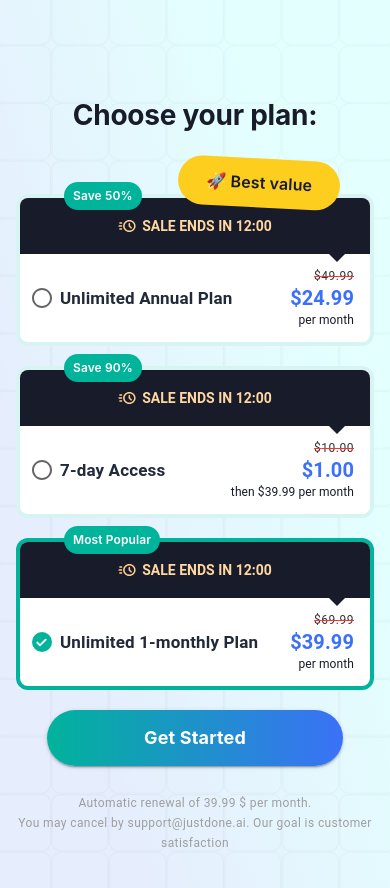
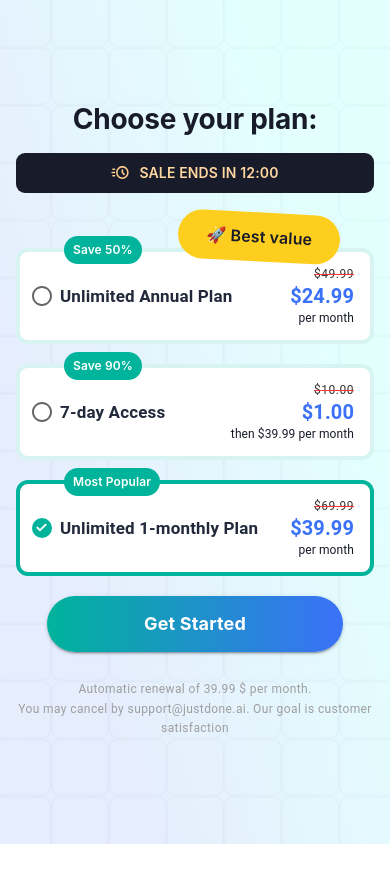
Before and after one commit to xanderrybalov/rybalov-manifest, a Next.js app: page /pricing in a window 390 px wide. Shown: the top 888 px of the page. After the commit the page ends 844 px from the top, so only its background shows below. Built offline with nearby package versions, Linux system fonts and the light colour scheme.

Commit message:
fix: refactoring code and added Timer component

```diff
--- a/src/app/pricing/PricingTable.tsx
+++ b/src/app/pricing/PricingTable.tsx
@@ -1,9 +1,16 @@
 'use client';
 import React, { useState } from 'react';
-import { Container, Typography, Box, useTheme } from '@mui/material';
+import {
+  Container,
+  Typography,
+  Box,
+  useTheme,
+  useMediaQuery,
+} from '@mui/material';
 import ProductCard from './ProductCard';
 import MainTitle from './components/MainTitle';
 import FilledButton from './components/FilledButton';
+import Timer from './components/Timer';
 
 const plans: {
   id: string;
@@ -46,15 +53,18 @@ const plans: {
 const PricingTable: React.FC = () => {
   const [selectedPlan, setSelectedPlan] = useState<string | null>('monthly');
   const theme = useTheme();
+  const isDesktop = useMediaQuery(theme.breakpoints.up('md'));
 
   return (
     <Container sx={{ py: '77px' }}>
       <MainTitle text="Choose your plan:" />
+
+      {!isDesktop && <Timer time={'12:00'} />}
       <Box
         display="flex"
         flexDirection="column"
         gap={'20px'}
-        sx={{ pt: '45px', pb: '24px' }}
+        sx={{ pt: '55px', pb: '24px' }}
       >
         <Box
           display="grid"
--- a/src/app/pricing/ProductCard.tsx
+++ b/src/app/pricing/ProductCard.tsx
@@ -1,6 +1,6 @@
 'use client';
 import React from 'react';
-import { Card, Typography, Box } from '@mui/material';
+import { Card, Typography, Box, useTheme, useMediaQuery } from '@mui/material';
 import StyledRadio from './components/StyledRadio';
 import Image from 'next/image';
 
@@ -26,6 +26,8 @@ const ProductCard: React.FC<ProductProps> = ({
   selected,
   onSelect,
 }) => {
+  const theme = useTheme();
+  const isDesktop = useMediaQuery(theme.breakpoints.up('md'));
   return (
     <Card
       variant="outlined"
@@ -74,7 +76,6 @@ const ProductCard: React.FC<ProductProps> = ({
           </Typography>
         </Box>
       )}
-
       {/* Badge */}
       {badge && (
         <Box
@@ -109,7 +110,7 @@ const ProductCard: React.FC<ProductProps> = ({
         </Box>
       )}
       {/* Timer of Sales End */}
-      {true && (
+      {isDesktop && (
         <Box
           sx={{
             background: '#181B29',
@@ -138,7 +139,7 @@ const ProductCard: React.FC<ProductProps> = ({
           }}
         >
           <Image
-            aria-hidden
+            aria-hidden="true"
             src="/timer.svg"
             alt="Timer Icon"
             width={18}
--- /dev/null
+++ b/src/app/pricing/components/Timer.tsx
@@ -0,0 +1,40 @@
+import { Box } from '@mui/material';
+import Image from 'next/image';
+
+interface TimerProps {
+  time: string;
+}
+
+const Timer = ({ time }: TimerProps) => {
+  return (
+    <Box
+      sx={{
+        display: 'flex',
+        alignItems: 'center',
+        background: '#181B29',
+        justifyContent: 'center',
+        color: '#FFD7A1',
+        gap: '10px',
+        fontFamily: 'Inter',
+        fontWeight: 600,
+        fontSize: '14px',
+        lineHeight: '24px',
+        letterSpacing: '0.15px',
+        textAlign: 'center',
+        borderRadius: '9px',
+        padding: '8px 14px',
+      }}
+    >
+      <Image
+        aria-hidden="true"
+        src="/timer.svg"
+        alt="Timer Icon"
+        width={18}
+        height={18}
+      />
+      SALE ENDS IN {time}
+    </Box>
+  );
+};
+
+export default Timer;
--- a/src/app/pricing/page.tsx
+++ b/src/app/pricing/page.tsx
@@ -2,8 +2,7 @@
 import PricingTable from './PricingTable';
 import { Box } from '@mui/material';
 
-export default function PricingPage() {
-  return (
+const PricingPage = () => (
   <Box
     sx={{
       minHeight: '100vh',
@@ -23,4 +22,5 @@ export default function PricingPage() {
     <PricingTable />
   </Box>
 );
-}
+
+export default PricingPage;
```
Lines whose indentation alone changed are shown as unchanged.
